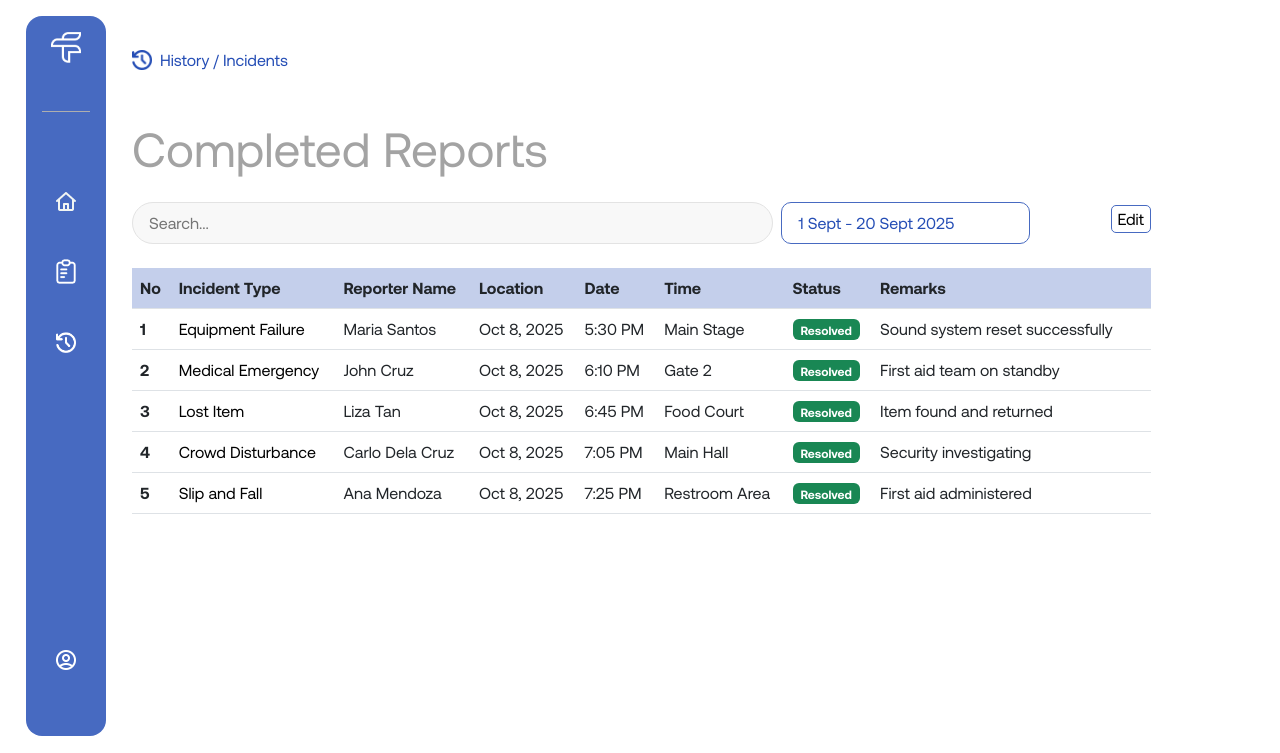
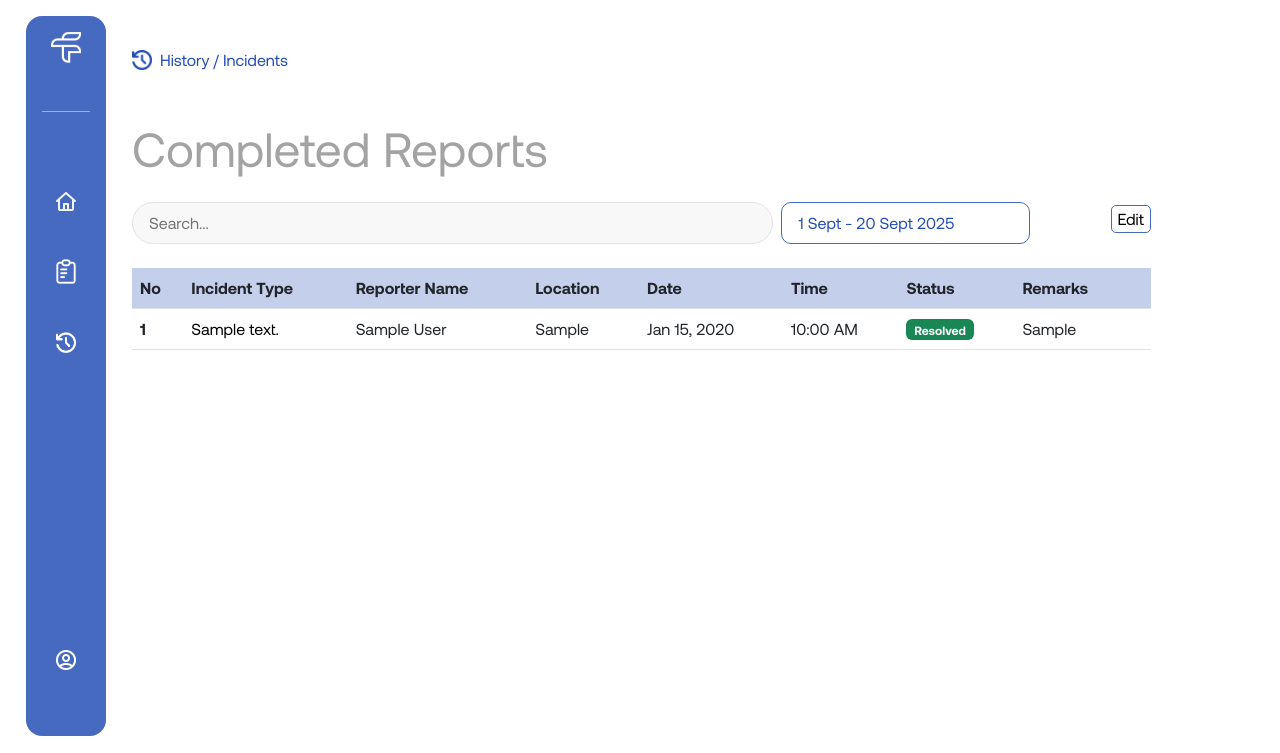
Before and after one commit to liliput35/FluxTrack, a PHP site: page /pages/history.php in a window 1280 px wide. Shown: the top 753 px of the page. Run offline with PHP 8.4, Linux system fonts and the light colour scheme; the visitor is signed in with stand-in values (Sample User, id 1); tables that the repository leaves empty hold one stand-in row (values such as "Sample post").

Commit message:
GianLangPogi/History Updated

```diff
--- a/pages/history.php
+++ b/pages/history.php
@@ -2,6 +2,71 @@
 <!-- GET REFERENCE FROM dashboard.php on how to connect db to page -->
 <!-- sql select query from dashboard outputs only 5. dont limit it here output all -->
 <!-- output only if incident.status = 'Resolved' -->
+
+<!---- GIAN -->
+<?php
+session_start();
+
+if (!isset($_SESSION['user_id'])) {
+    header("Location: ../login-page.php");
+    exit;
+}
+
+include('../includes/db_connect.php');
+
+if (isset($_SESSION['user_id'])) {
+    $user_id = $_SESSION['user_id'];
+
+    // Get user role
+    $sql = "SELECT role FROM users WHERE user_id = $user_id";
+    $result = mysqli_query($conn, $sql);
+
+    if ($result && mysqli_num_rows($result) > 0) {
+        $row = mysqli_fetch_assoc($result);
+        $user_role = htmlspecialchars($row['role']);
+    }
+
+    // Build query based on role, filtering for Resolved incidents
+    if ($user_role == 'Admin') {
+        $sql = "SELECT incidents.incident_id, incidents.description, users.name AS reporter_name, incidents.location, incidents.date, incidents.time, incidents.status, incidents.remarks
+                FROM incidents
+                LEFT JOIN users ON incidents.reported_by = users.user_id
+                WHERE incidents.status = 'Resolved'
+                ORDER BY incidents.incident_id DESC";
+        $table_header = 'All Resolved';
+    } else {
+        $sql = "SELECT incidents.incident_id, incidents.description, users.name AS reporter_name, incidents.location, incidents.date, incidents.time, incidents.status, incidents.remarks
+                FROM incidents
+                LEFT JOIN users ON incidents.reported_by = users.user_id
+                WHERE incidents.role_assigned_to = '$user_role'
+                AND incidents.status = 'Resolved'
+                ORDER BY incidents.incident_id DESC";
+        $table_header = "$user_role Resolved";
+    }
+
+    $result_incidents = mysqli_query($conn, $sql);
+    $role_condition = ($user_role != 'Admin') ? "AND incidents.role_assigned_to = '$user_role'" : "";
+
+    // Get date range of resolved incidents
+    $oldest_date = '-';
+    $newest_date = '-';
+
+    $date_range_sql = "
+        SELECT MIN(date) AS oldest, MAX(date) AS newest
+        FROM incidents
+        WHERE status = 'Resolved' $role_condition
+    ";
+
+    $date_result = mysqli_query($conn, $date_range_sql);
+    if ($date_result && mysqli_num_rows($date_result) > 0) {
+        $row = mysqli_fetch_assoc($date_result);
+        if ($row['oldest'] && $row['newest']) {
+            $oldest_date = date("j M", strtotime($row['oldest']));
+            $newest_date = date("j M Y", strtotime($row['newest']));
+        }
+    }
+}
+?>
 
 <!DOCTYPE html>
 <html lang="en">
@@ -59,62 +124,28 @@
                     </tr>
                     </thead>
                     <tbody>
-                    <tr>
-                        <th scope="row" data-label="No">1</th>
-                        <td data-label="Incident Type">Equipment Failure</td>
-                        <td data-label="Reporter Name">Maria Santos</td>
-                        <td data-label="Date">Oct 8, 2025</td>
-                        <td data-label="Time">5:30 PM</td>
-                        <td data-label="Location">Main Stage</td>
-                        <td data-label="Status" class="resolved-incident"><span class="badge bg-success">Resolved</span></td>
-                        <td data-label="Remarks">Sound system reset successfully</td>
-                        <td class="edit-cell"></td>
-                    </tr>
-                    <tr>
-                        <th scope="row" data-label="No">2</th>
-                        <td data-label="Incident Type">Medical Emergency</td>
-                        <td data-label="Reporter Name">John Cruz</td>
-                        <td data-label="Date">Oct 8, 2025</td>
-                        <td data-label="Time">6:10 PM</td>
-                        <td data-label="Location">Gate 2</td>
-                        <td data-label="Status" class="resolved-incident"><span class="badge bg-success">Resolved</span></td>
-                        <td data-label="Remarks">First aid team on standby</td>
-                        <td class="edit-cell"></td>
-                    </tr>
-                    <tr>
-                        <th scope="row" data-label="No">3</th>
-                        <td data-label="Incident Type">Lost Item</td>
-                        <td data-label="Reporter Name">Liza Tan</td>
-                        <td data-label="Date">Oct 8, 2025</td>
-                        <td data-label="Time">6:45 PM</td>
-                        <td data-label="Location">Food Court</td>
-                        <td data-label="Status" class="resolved-incident"><span class="badge bg-success">Resolved</span></td>
-                        <td data-label="Remarks">Item found and returned</td>
-                        <td class="edit-cell"></td>
-                    </tr>
-                    <tr>
-                        <th scope="row" data-label="No">4</th>
-                        <td data-label="Incident Type">Crowd Disturbance</td>
-                        <td data-label="Reporter Name">Carlo Dela Cruz</td>
-                        <td data-label="Date">Oct 8, 2025</td>
-                        <td data-label="Time">7:05 PM</td>
-                        <td data-label="Location">Main Hall</td>
-                        <td data-label="Status" class="resolved-incident"><span class="badge bg-success">Resolved</span></td>
-                        <td data-label="Remarks">Security investigating</td>
-                        <td class="edit-cell"></td>
-                    </tr>
-                    <tr>
-                        <th scope="row" data-label="No">5</th>
-                        <td data-label="Incident Type">Slip and Fall</td>
-                        <td data-label="Reporter Name">Ana Mendoza</td>
-                        <td data-label="Date">Oct 8, 2025</td>
-                        <td data-label="Time">7:25 PM</td>
-                        <td data-label="Location">Restroom Area</td>
-                        <td data-label="Status" class="resolved-incident"><span class="badge bg-success">Resolved</span></td>
-                        <td data-label="Remarks">First aid administered</td>
-                        <td class="edit-cell"></td>
-                    </tr>
-                    </tbody>
+                        <?php
+                        if ($result_incidents && mysqli_num_rows($result_incidents) > 0) {
+                            $counter = 1;
+                            while ($incident = mysqli_fetch_assoc($result_incidents)) {
+                                echo "<tr>";
+                                echo "<th scope='row' data-label='No'>{$counter}</th>";
+                                echo "<td data-label='Incident Type'>" . htmlspecialchars($incident['description']) . "</td>";
+                                echo "<td data-label='Reporter Name'>" . htmlspecialchars($incident['reporter_name']) . "</td>";
+                                echo "<td data-label='Location'>" . htmlspecialchars($incident['location']) . "</td>";
+                                echo "<td data-label='Date'>" . date("M j, Y", strtotime($incident['date'])) . "</td>";
+                                echo "<td data-label='Time'>" . date("g:i A", strtotime($incident['time'])) . "</td>";
+                                echo "<td data-label='Status' class='resolved-incident'><span class='badge bg-success'>Resolved</span></td>";
+                                echo "<td data-label='Remarks'>" . htmlspecialchars($incident['remarks']) . "</td>";
+                                echo "<td class='edit-cell'></td>";
+                                echo "</tr>";
+                                $counter++;
+                            }
+                        } else {
+                            echo "<tr><td colspan='9'>No resolved incidents found.</td></tr>";
+                        }
+                        ?>
+                        </tbody>
                 </table>
             </div>
 
```
